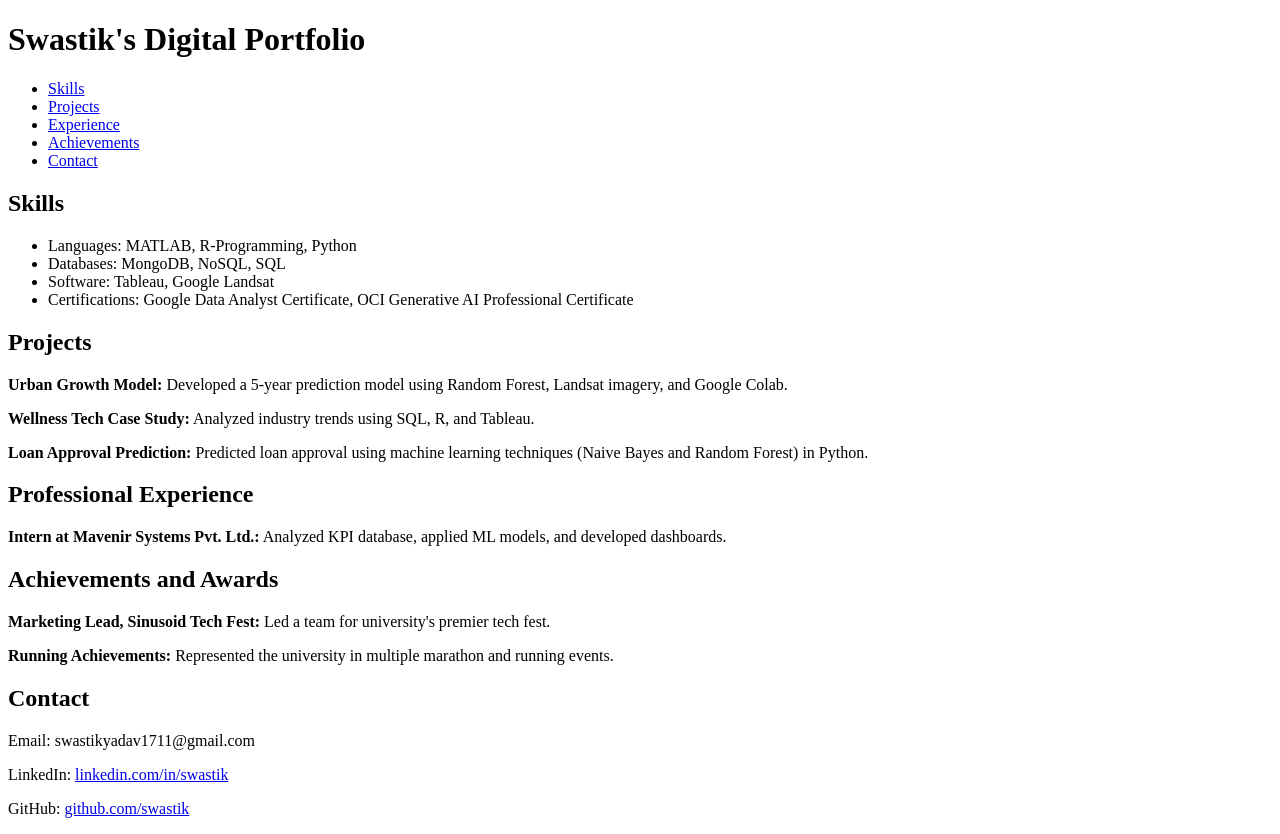
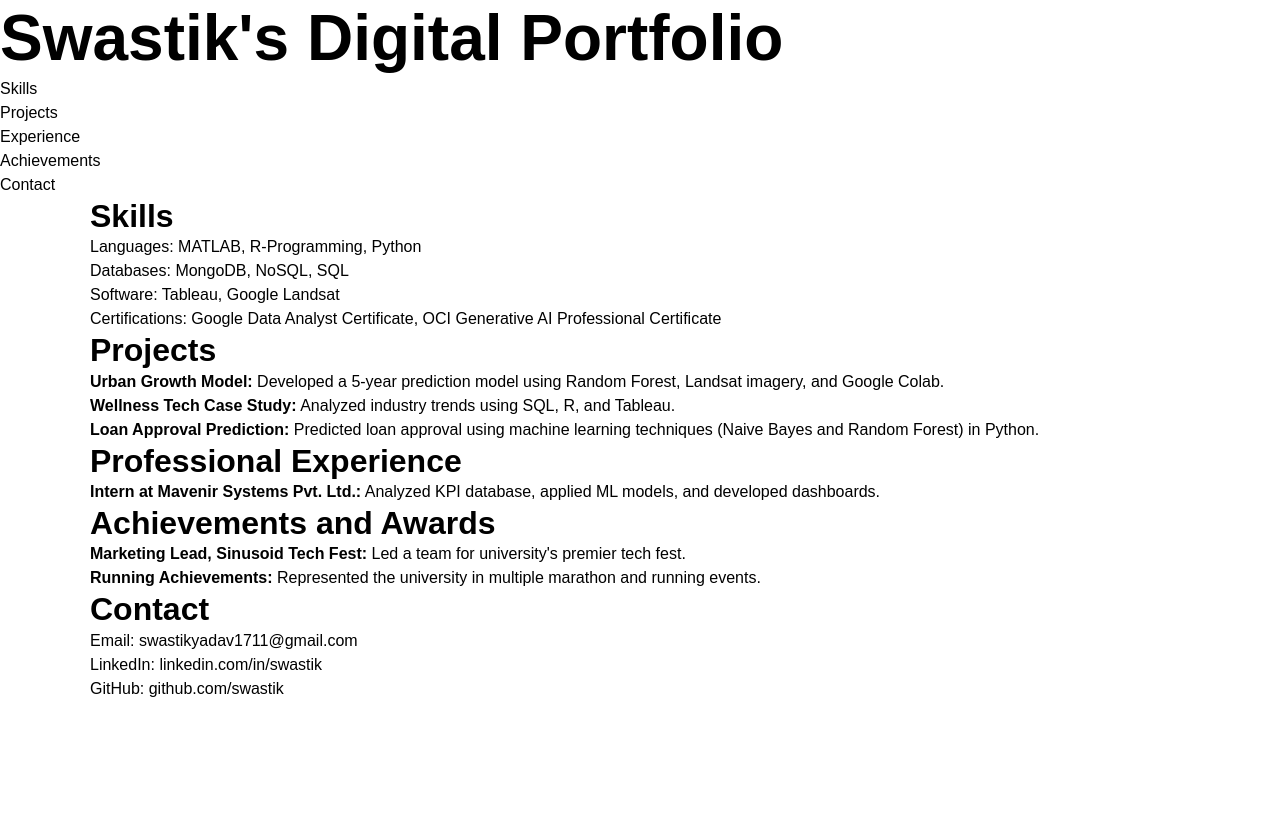
Before and after one commit to Swastikyadav1/SwastikYadav-Portfolio, a plain HTML site: page index.html in a window 1280 px wide. After the commit the page ends 800 px from the top, so only its background shows below. Drawn offline with Linux system fonts and the light colour scheme.

Commit message:
updated css file

```diff
--- a/index.html
+++ b/index.html
@@ -4,7 +4,7 @@
     <meta charset="UTF-8">
     <meta name="viewport" content="width=device-width, initial-scale=1.0">
     <title>Swastik's Portfolio</title>
-    <link rel="stylesheet" href="style.css">
+    <link rel="stylesheet" type="text/css" href="styles.css">
 </head>
 <body>
     <header>
```
